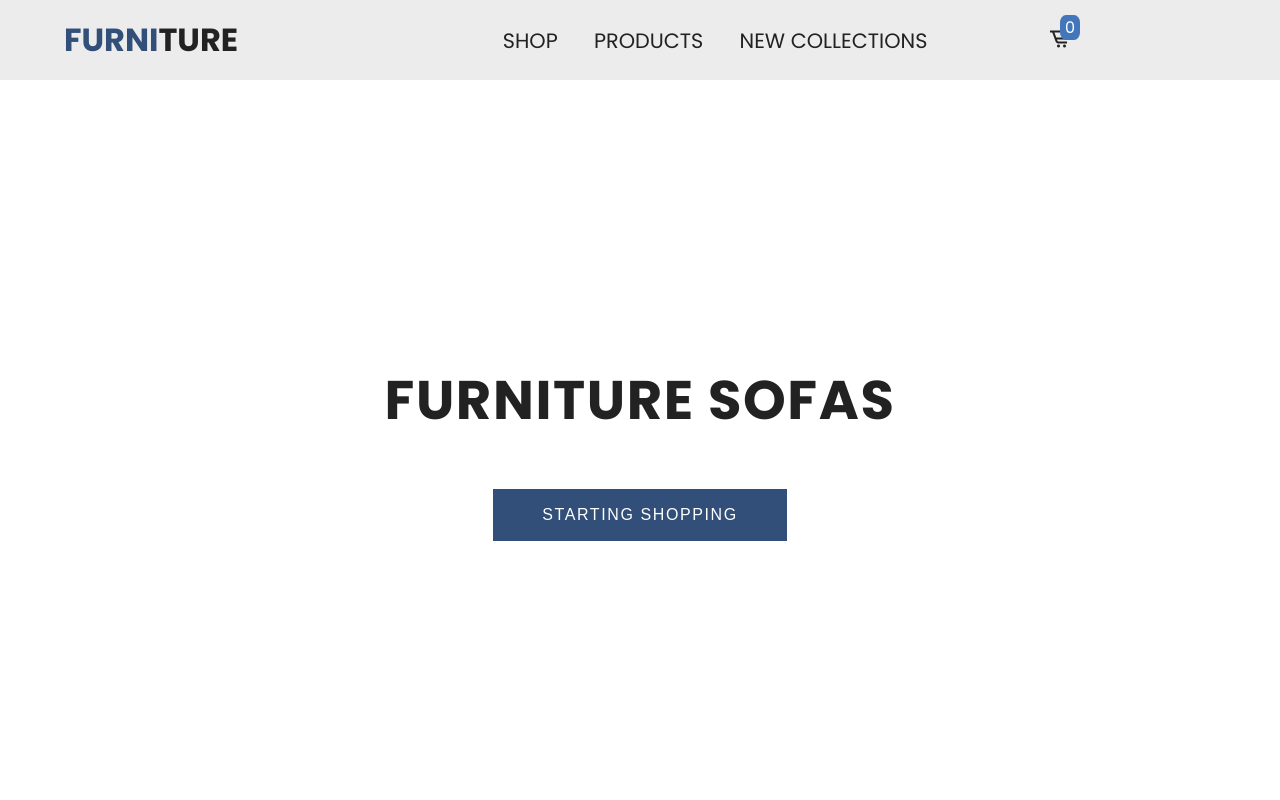
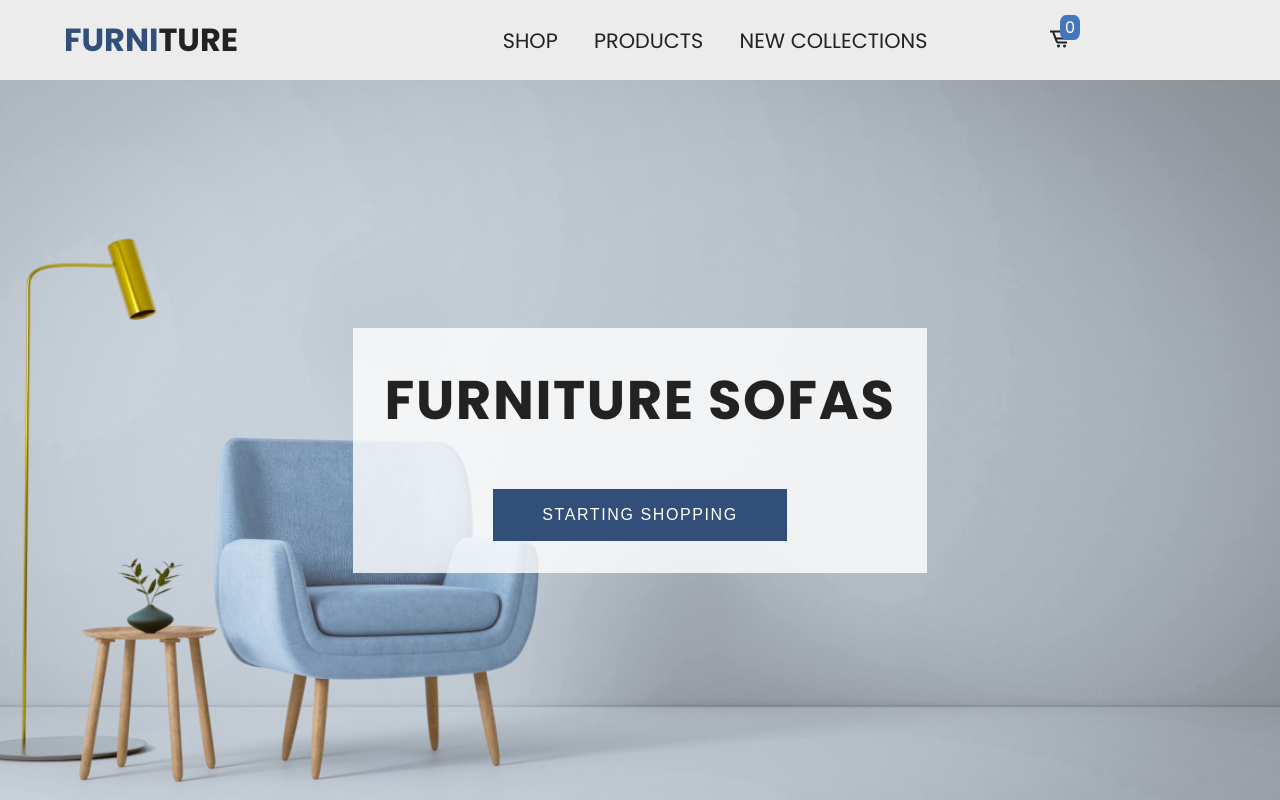
Before and after one commit to jelsonjay/furniture-app, a plain HTML site: page index.html in a window 1280 px wide. Shown: the top 800 px of the page. Drawn offline with nearby package versions, Linux system fonts and the light colour scheme.

Commit message:
Update styles.css

```diff
--- a/css/styles.css
+++ b/css/styles.css
@@ -128,7 +128,7 @@ header nav a:hover {
 /* --------------- Hero ---------------- */
 .hero {
 	min-height: calc(100vh - 60px);
-	background: url('images/hero.png') center/cover no-repeat;
+	background: url('../images/hero.png') center/cover no-repeat;
 	display: flex;
 	align-items: center;
 	justify-content: center;
```
